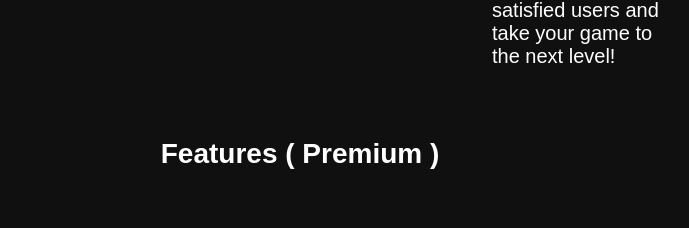
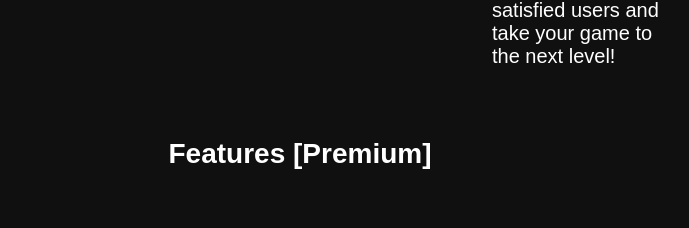
Before and after one commit to itztemp/Cashfarm, a plain HTML site: page index.html in a window 1280 px wide. Shown: the part 872-1100 px from the top of the page, without its empty margins (340-1029 px from the left). Drawn offline with Linux system fonts and the light colour scheme; a web font is replaced by a local one.

Commit message:
Update index.html

```diff
--- a/index.html
+++ b/index.html
@@ -33,7 +33,7 @@
             <p>Welcome to Cash Farm! Our script is designed to optimize your gameplay in Roblox Jailbreak, allowing you to maximize your earnings effortlessly. With our advanced features, you can enjoy a seamless gaming experience without the hassle of manual farming. Join our community of satisfied users and take your game to the next level!</p>
         </div>
     </div>
-    <h2 id="features" class="centered-title">Features ( Premium )</h2>
+    <h2 id="features" class="centered-title">Features [Premium]</h2>
 
     <div class="features-section">
         <div class="feature-box">
```
